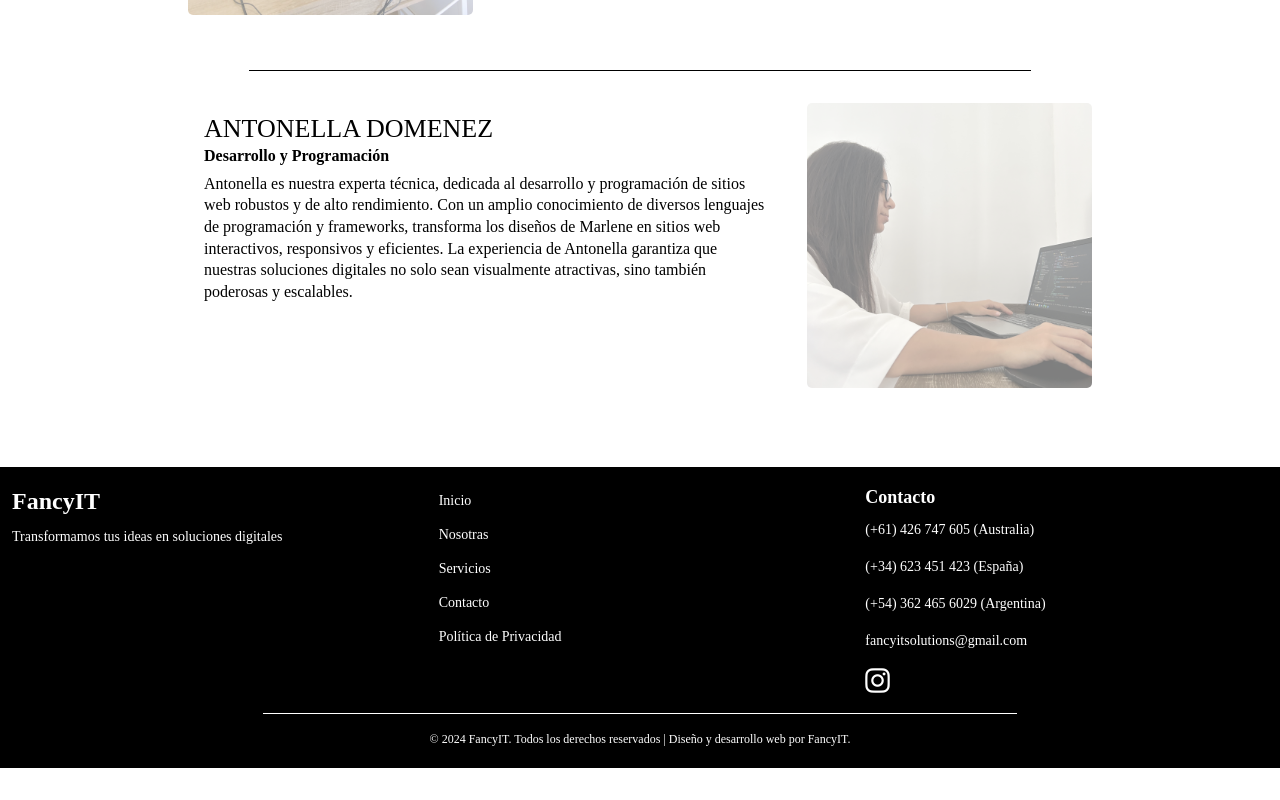
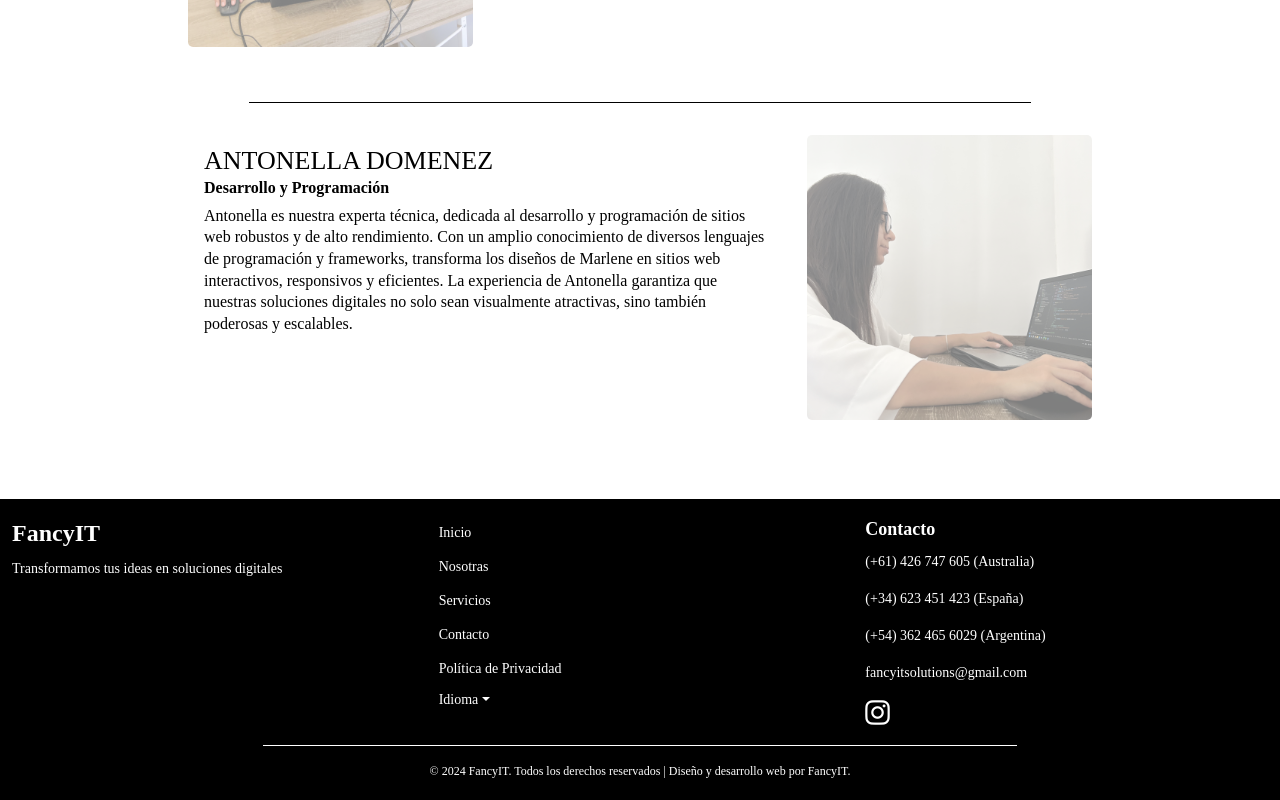
Before and after one commit to antonelladomenez/fancyITSolutions, a React (Create React App) app: page /about-us in a window 1280 px wide. Shown: the part 1284-2084 px from the top of the page. Before the commit the page ends 2052 px from the top, so only its background shows below. Built offline with nearby package versions, Linux system fonts and the light colour scheme.

Commit message:
cambios en el menu nav (#4)

```diff
--- a/src/components/Footer.js
+++ b/src/components/Footer.js
@@ -1,38 +1,84 @@
-import React from 'react';
-import { Container, Row, Col } from 'react-bootstrap';
-import 'bootstrap/dist/css/bootstrap.min.css';
-import '@fortawesome/fontawesome-free/css/all.min.css';
-import '../styles/footer.css';
-import { useTranslation } from 'react-i18next';
+import React from "react";
+import { Container, Row, Col, NavDropdown } from "react-bootstrap";
+import "bootstrap/dist/css/bootstrap.min.css";
+import "@fortawesome/fontawesome-free/css/all.min.css";
+import "../styles/footer.css";
+import { useTranslation } from "react-i18next";
+import LanguageSelector from "./LanguageSelector";
 
 const Footer = () => {
   const { t } = useTranslation();
+  const { i18n } = useTranslation();
 
+  const changeLanguage = (lng) => {
+    i18n.changeLanguage(lng);
+    localStorage.setItem("language", lng);
+  };
   return (
     <footer className="footer">
       <Container fluid>
         <Row className="justify-content-between">
           <Col md={4} className="footer-brand">
             <h2>FancyIT</h2>
-            <p>{t('footer_slogan')}</p>
+            <p>{t("footer_slogan")}</p>
           </Col>
           <Col md={4} className="footer-links">
             <ul>
-              <li><a href="/">{t('home')}</a></li>
-              <li><a href="/about-us">{t('about_us')}</a></li>
-              <li><a href="/services">{t('services')}</a></li>
-              <li><a href="/contact">{t('contact_us')}</a></li>
-              <li><a href="/privacy-policy">{t('privacy_policy_title')}</a></li>
+              <li>
+                <a href="/">{t("home")}</a>
+              </li>
+              <li>
+                <a href="/about-us">{t("about_us")}</a>
+              </li>
+              <li>
+                <a href="/services">{t("services")}</a>
+              </li>
+              <li>
+                <a href="/contact">{t("contact_us")}</a>
+              </li>
+              <li>
+                <a href="/privacy-policy">{t("privacy_policy_title")}</a>
+              </li>
+              <li>
+                <NavDropdown
+                  title={i18n.t("language")}
+                  id="language-nav-dropdown"
+                  className="custom-nav-dropdown"
+                  drop="down" // Forzamos el dropdown hacia abajo
+                >
+                  <NavDropdown.Item
+                    className="custom-dropdown-item"
+                    onClick={() => changeLanguage("en")}
+                  >
+                    English
+                  </NavDropdown.Item>
+                  <NavDropdown.Item
+                    className="custom-dropdown-item"
+                    onClick={() => changeLanguage("es")}
+                  >
+                    Español
+                  </NavDropdown.Item>
+                </NavDropdown>
+              </li>
             </ul>
           </Col>
           <Col md={4} className="footer-contact">
-            <h3>{t('contact')}</h3>
+            <h3>{t("contact")}</h3>
             <p>(+61) 426 747 605 (Australia)</p>
             <p>(+34) 623 451 423 (España)</p>
             <p>(+54) 362 465 6029 (Argentina)</p>
 
-            <p><a href="mailto:fancyitsolutions@gmail.com">fancyitsolutions@gmail.com</a></p>
-            <a href="https://www.instagram.com/fancyitsolutions" className="footer-social" target="_blank" rel="noopener noreferrer">
+            <p>
+              <a href="mailto:fancyitsolutions@gmail.com">
+                fancyitsolutions@gmail.com
+              </a>
+            </p>
+            <a
+              href="https://www.instagram.com/fancyitsolutions"
+              className="footer-social"
+              target="_blank"
+              rel="noopener noreferrer"
+            >
               <i className="fab fa-instagram fa-2x"></i>
             </a>
           </Col>
@@ -41,7 +87,7 @@ const Footer = () => {
         <Row className="justify-content-center">
           <Col md={12} className="text-center footer-copyright">
             <p style={{ fontSize: "12px", margin: "0 0" }}>
-               {t('rights_reserved')}
+              {t("rights_reserved")}
             </p>
           </Col>
         </Row>
--- a/src/components/LanguageSelector.js
+++ b/src/components/LanguageSelector.js
@@ -1,19 +1,29 @@
-import React from 'react';
-import { useTranslation } from 'react-i18next';
-import { NavDropdown } from 'react-bootstrap';
+import React from "react";
+import { useTranslation } from "react-i18next";
+import { NavDropdown } from "react-bootstrap";
+import "../styles/languageSelector.css";
 
 const LanguageSelector = () => {
   const { i18n } = useTranslation();
 
   const changeLanguage = (lng) => {
     i18n.changeLanguage(lng);
-    localStorage.setItem('language', lng);
+    localStorage.setItem("language", lng);
   };
 
   return (
-    <NavDropdown title={i18n.t('language')} id="language-nav-dropdown" className='text-center'>
-      <NavDropdown.Item onClick={() => changeLanguage('en')}>English</NavDropdown.Item>
-      <NavDropdown.Item onClick={() => changeLanguage('es')}>Español</NavDropdown.Item>
+    <NavDropdown
+      title={i18n.t("language")}
+      id="language-nav-dropdown"
+      className="text-center custom-nav-dropdown"
+      drop="down" // Forzamos el dropdown hacia abajo
+    >
+      <NavDropdown.Item className="custom-dropdown-item" onClick={() => changeLanguage("en")}>
+        English
+      </NavDropdown.Item>
+      <NavDropdown.Item className="custom-dropdown-item" onClick={() => changeLanguage("es")}>
+        Español
+      </NavDropdown.Item>
     </NavDropdown>
   );
 };
--- a/src/components/Menu.js
+++ b/src/components/Menu.js
@@ -4,7 +4,7 @@ import { useTranslation } from "react-i18next";
 import LanguageSelector from "./LanguageSelector";
 import "bootstrap/dist/css/bootstrap.min.css";
 import "../styles/menu.css";
-import "animate.css"; // Importar animate.css
+import "animate.css";
 
 const MyNavbar = () => {
   const { t } = useTranslation();
@@ -16,7 +16,7 @@ const MyNavbar = () => {
           <div className="header-text">{t("smart_web_solutions")}</div>
         </Col>
       </Row>
-      <Navbar collapseOnSelect expand="lg" className="navbar-custom">
+      <Navbar collapseOnSelect expand="lg" className="navbar-custom py-4">
         <Container>
           <Navbar.Brand href="/">
             <div>
@@ -36,9 +36,6 @@ const MyNavbar = () => {
                 {t("contact_us")}
               </Button>
             </Nav>
-            <Nav className=" animate__animated animate__slideInUp">
-              <LanguageSelector />
-            </Nav>
           </Navbar.Collapse>
         </Container>
       </Navbar>
--- a/src/pages/Home.js
+++ b/src/pages/Home.js
@@ -37,11 +37,11 @@ const Home = () => {
   const handleClose = () => setShowModal(false);
   return (
     <>
+      <MyNavbar />
       <Container fluid className="home p-0 overflow-hidden">
-        <MyNavbar />
         <LanguageModal show={showModal} handleClose={handleClose} />
 
-        <Row className="header-section align-items-center">
+        <Row className="header-section align-items-center py-5">
           <Col
             md={6}
             className="d-flex flex-column justify-content-center ml-5 "
--- a/src/styles/home.css
+++ b/src/styles/home.css
@@ -58,12 +58,13 @@
 
 .home .image-col {
   text-align: center;
+  overflow: visible; /* Asegúrate de que no esté ocultando el dropdown */
+
 }
 
 .home .image-computer {
   border-radius: 120px 0px;
   width: 80%;
-
 }
 
 @keyframes slideInFromCenterLeft {
--- /dev/null
+++ b/src/styles/languageSelector.css
@@ -0,0 +1,29 @@
+/* Estilos personalizados para el dropdown */
+.custom-nav-dropdown .dropdown-menu {
+    background-color: #ffffff; /* Fondo blanco */
+    border: 1px solid #ddd; /* Borde ligero */
+    position: absolute; /* Asegura que se posicione relativo al contenedor */
+    top: 100%; /* Coloca el menú justo debajo del toggle */
+    left: 0; /* Alinea el menú a la izquierda del toggle */
+    transform: translateY(0); /* Asegura que se muestre correctamente */
+    width: auto; /* Ajusta el ancho automáticamente */
+    min-width: 100px; /* Ancho mínimo para el dropdown */
+  }
+
+  .custom-dropdown-item {
+    color: #000000 !important; /* Letras negras */
+    text-align: center; /* Centrar el texto */
+  }
+
+  .custom-dropdown-item:hover {
+    background-color: #f8f9fa; /* Color de fondo al pasar el mouse */
+    color: #000000 !important; /* Letras negras al pasar el mouse */
+  }
+
+  /* Asegurar que el dropdown se abra debajo en todas las pantallas */
+  @media (max-width: 576px) {
+    .custom-nav-dropdown .dropdown-menu {
+      left: 0; /* Asegura que el menú se alinee a la izquierda */
+      right: auto; /* Evita que se extienda fuera de la pantalla */
+    }
+  }
```
